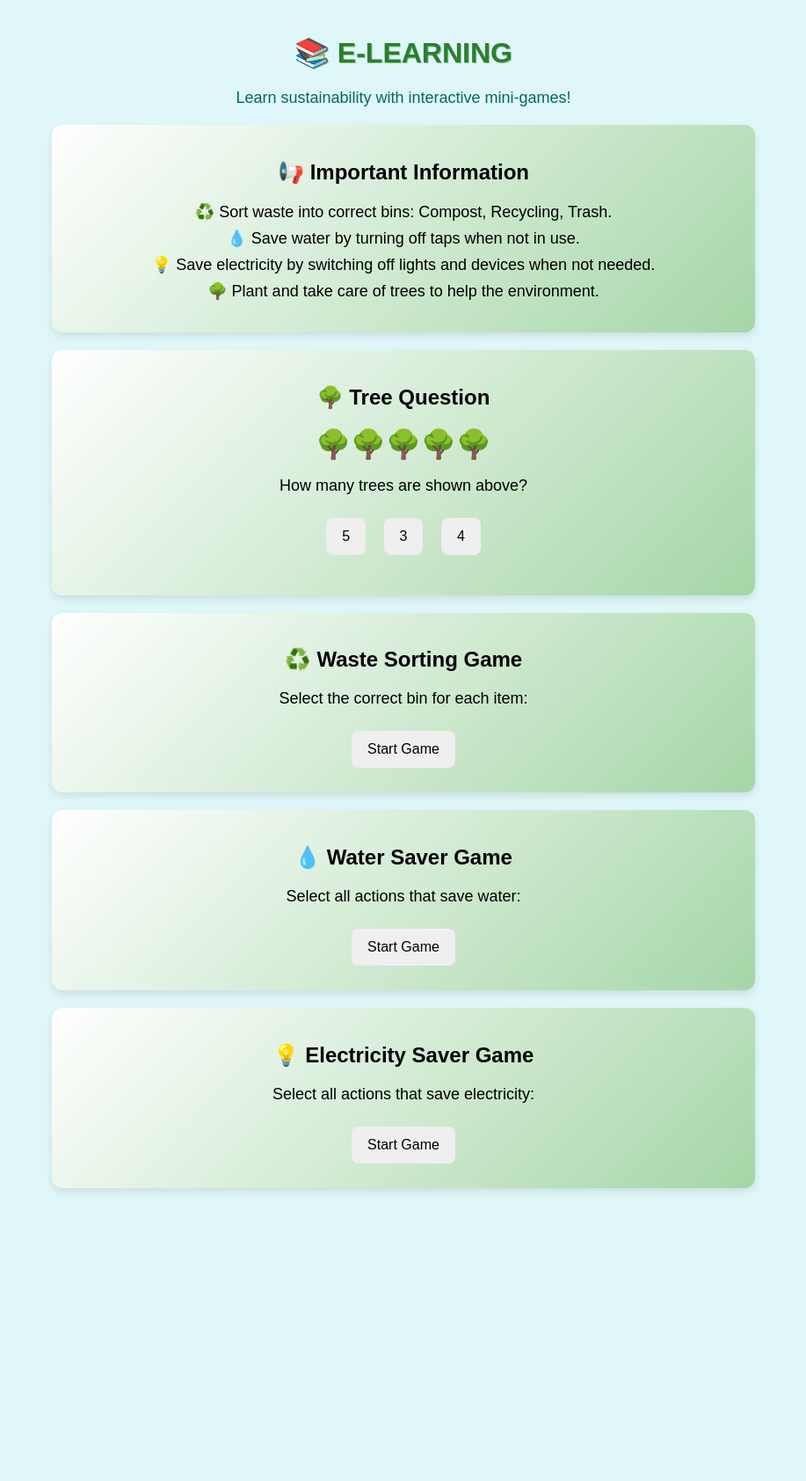
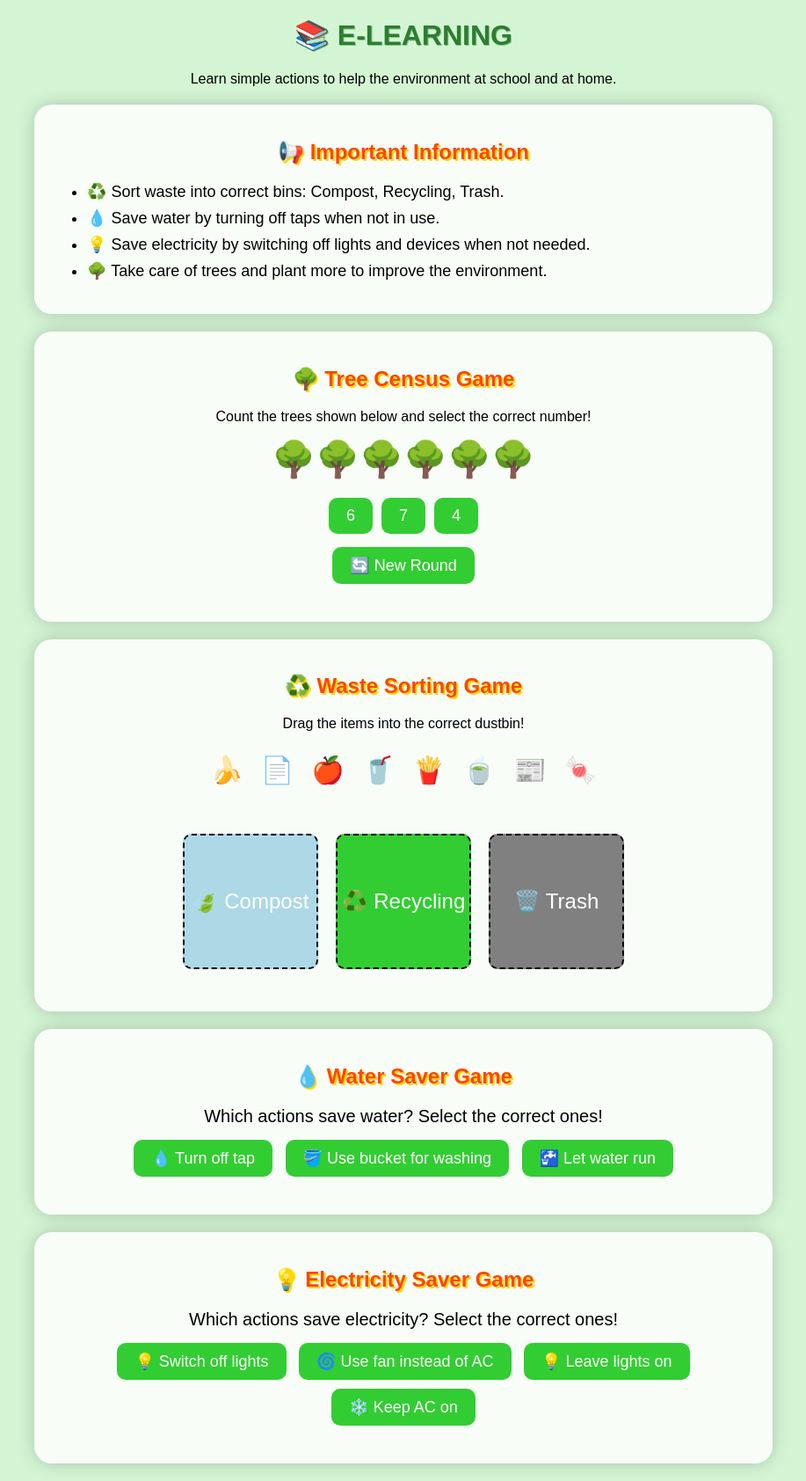
Before and after one commit to vishnuvardhanreddy-lgtm/vvrv, a plain HTML site: page index.html in a window 1280 px wide. Shown: the whole page at 88% size, without its empty margins (181-1098 px from the left). Before the commit the page ends 1391 px from the top, so only its background shows below. Drawn offline with Linux system fonts and the light colour scheme.

Commit message:
Updated index for day1

```diff
--- a/index.html
+++ b/index.html
@@ -9,174 +9,177 @@
       font-family: Arial, sans-serif;
       margin: 0;
       padding: 0;
-      background: #e0f7fa;
-      display: flex;
-      justify-content: center;
+      text-align: center;
+      overflow-x: hidden;
+      background: #d4f5d4;
+      position: relative;
   }
-    .container {
-      max-width: 800px;
-      width: 90%;
-      margin: 20px;
-      text-align: center;
-    }
-    h1 {
-      color: #2e7d32;
-      text-shadow: 1px 1px #81c784;
-    }
-    .section {
-      padding: 20px;
-      border-radius: 12px;
-      margin: 20px 0;
-      background: linear-gradient(135deg, #ffffff, #a5d6a7);
-      box-shadow: 0px 4px 8px rgba(0,0,0,0.1);
-    }
-    button {
-      padding: 12px 18px;
-      margin: 8px;
-      cursor: pointer;
-      border: none;
-      border-radius: 8px;
-      font-size: 16px;
-      transition: transform 0.2s;
-    }
-    button:hover {
-      transform: scale(1.1);
-    }
-    .game-box {
-      margin-top: 15px;
-      padding: 15px;
-      background: #f1f8e9;
-      border-radius: 8px;
-      display: none;
-    }
-    ul {
-      list-style: none;
-      padding-left: 0;
-    }
-    ul li {
-      margin: 8px 0;
-      font-size: 18px;
-    }
-    .trees {
-      font-size: 2rem;
-      margin: 15px 0;
-    }
-    .score {
-      font-weight: bold;
-      font-size: 18px;
-      margin-top: 10px;
-    }
+
+  h1 { color: #2e7d32; text-shadow: 1px 1px #81c784; }
+  h2 { color: #ff4500; text-shadow: 2px 2px #ffd700; }
+  .section { background: rgba(255,255,255,0.85); padding: 20px; border-radius: 20px; margin: 20px auto; max-width: 800px; box-shadow: 0 0 20px rgba(0,0,0,0.2); }
+  ul { text-align: left; font-size: 18px; }
+  ul li { margin: 8px 0; }
+  button { background: #32cd32; border: none; padding: 10px 20px; border-radius: 10px; cursor: pointer; font-size: 18px; color: white; transition: 0.2s; margin: 5px; }
+  button:hover { background: #2e8b57; }
+  .score { font-weight: bold; font-size: 18px; margin-top: 10px; }
+  #wasteGame { display:flex; justify-content: space-around; flex-wrap: wrap; margin-top: 15px; }
+  .draggables { display:flex; flex-wrap: wrap; justify-content: center; margin-bottom: 20px; }
+  .trashbins { display:flex; justify-content: space-around; flex-wrap: wrap; margin-top: 15px; }
+  .trashbin { width: 150px; height: 150px; border: 2px dashed #000; border-radius: 10px; display: flex; justify-content: center; align-items: center; font-size: 24px; margin: 10px; color: white; }
+  #compostBin { background-color: #ADD8E6; } /* light blue */
+  #recycleBin { background-color: #32CD32; } /* green */
+  #trashBin { background-color: #808080; } /* grey */
+  .draggable { font-size: 30px; cursor: grab; margin: 10px; }
+  .question { font-size: 20px; margin: 10px 0; }
+  #treeDisplay { font-size: 40px; margin: 15px 0; }
+  #treeButtons button { margin: 5px; }
   </style>
 </head>
 <body>
-  <div class="container">
+<div style="max-width:900px; width:100%; margin:auto;">
+  <h1>📚 E-LEARNING</h1>
+  <p>Learn simple actions to help the environment at school and at home.</p>
 
-    <h1>📚 E-LEARNING</h1>
-    <p style="font-size:18px; color:#00695c;">Learn sustainability with interactive mini-games!</p>
-
-    <!-- Important Information -->
+  <!-- Important Information Section -->
   <div class="section">
     <h2>📢 Important Information</h2>
     <ul>
       <li>♻️ Sort waste into correct bins: Compost, Recycling, Trash.</li>
       <li>💧 Save water by turning off taps when not in use.</li>
       <li>💡 Save electricity by switching off lights and devices when not needed.</li>
-        <li>🌳 Plant and take care of trees to help the environment.</li>
+      <li>🌳 Take care of trees and plant more to improve the environment.</li>
     </ul>
   </div>
 
-    <!-- Tree Question Section -->
+  <!-- Tree Census Game -->
   <div class="section">
-      <h2>🌳 Tree Question</h2>
-      <p class="trees">🌳🌳🌳🌳🌳</p>
-      <p style="font-size:18px;">How many trees are shown above?</p>
-      <button onclick="checkTrees(5)">5</button>
-      <button onclick="checkTrees(3)">3</button>
-      <button onclick="checkTrees(4)">4</button>
-      <p id="treeAnswer" class="score"></p>
+    <h2>🌳 Tree Census Game</h2>
+    <p>Count the trees shown below and select the correct number!</p>
+    <div id="treeDisplay"></div>
+    <div id="treeButtons"></div>
+    <button onclick="newTreeRound()" style="margin-top:10px;">🔄 New Round</button>
+    <p id="treeResult" class="score"></p>
   </div>
 
   <!-- Waste Sorting Game -->
   <div class="section">
     <h2>♻️ Waste Sorting Game</h2>
-      <p style="font-size:18px;">Select the correct bin for each item:</p>
-      <button onclick="startWasteGame()">Start Game</button>
-      <div id="wasteGame" class="game-box"></div>
+    <p>Drag the items into the correct dustbin!</p>
+    <div id="wasteGame">
+      <div class="draggables">
+        <div class="draggable" draggable="true" id="banana">🍌</div>
+        <div class="draggable" draggable="true" id="paper">📄</div>
+        <div class="draggable" draggable="true" id="appleCore">🍎</div>
+        <div class="draggable" draggable="true" id="plasticBottle">🥤</div>
+        <div class="draggable" draggable="true" id="chipBag">🍟</div>
+        <div class="draggable" draggable="true" id="teaBag">🍵</div>
+        <div class="draggable" draggable="true" id="newspaper">📰</div>
+        <div class="draggable" draggable="true" id="candyWrapper">🍬</div>
+      </div>
+      <div class="trashbins">
+        <div class="trashbin" id="compostBin">🍃 Compost</div>
+        <div class="trashbin" id="recycleBin">♻️ Recycling</div>
+        <div class="trashbin" id="trashBin">🗑️ Trash</div>
+      </div>
+    </div>
+    <p id="wasteResult" class="score"></p>
   </div>
 
   <!-- Water Saver Game -->
   <div class="section">
     <h2>💧 Water Saver Game</h2>
-      <p style="font-size:18px;">Select all actions that save water:</p>
-      <button onclick="startWaterGame()">Start Game</button>
-      <div id="waterGame" class="game-box"></div>
+    <p class="question">Which actions save water? Select the correct ones!</p>
+    <button onclick="checkWater('tap')">💧 Turn off tap</button>
+    <button onclick="checkWater('bucket')">🪣 Use bucket for washing</button>
+    <button onclick="checkWater('run')">🚰 Let water run</button>
+    <p id="waterResult" class="score"></p>
   </div>
 
   <!-- Electricity Saver Game -->
   <div class="section">
     <h2>💡 Electricity Saver Game</h2>
-      <p style="font-size:18px;">Select all actions that save electricity:</p>
-      <button onclick="startElectricityGame()">Start Game</button>
-      <div id="electricityGame" class="game-box"></div>
+    <p class="question">Which actions save electricity? Select the correct ones!</p>
+    <button onclick="checkElectricity('lights')">💡 Switch off lights</button>
+    <button onclick="checkElectricity('fan')">🌀 Use fan instead of AC</button>
+    <button onclick="checkElectricity('on')">💡 Leave lights on</button>
+    <button onclick="checkElectricity('ac')">❄️ Keep AC on</button>
+    <p id="electricityResult" class="score"></p>
   </div>
-
 </div>
 
 <script>
-    // Tree Question
-    function checkTrees(answer) {
-      const correct = 5;
-      const display = document.getElementById('treeAnswer');
-      if(answer === correct) {
-        display.textContent = '✅ Correct! There are 5 trees.';
-        display.style.color = 'green';
+// Tree Census Game
+let correctTreeCount = 0;
+function newTreeRound(){
+  const treeDisplay = document.getElementById('treeDisplay');
+  const treeButtons = document.getElementById('treeButtons');
+  const result = document.getElementById('treeResult');
+  result.textContent = '';
+  correctTreeCount = Math.floor(Math.random()*8)+3;
+  let trees = '';
+  for(let i=0;i<correctTreeCount;i++){ trees += '🌳'; }
+  treeDisplay.innerHTML = trees;
+  let choices = [correctTreeCount, correctTreeCount + (Math.floor(Math.random()*3)+1), correctTreeCount - (Math.floor(Math.random()*2)+1)];
+  choices = choices.filter(n=>n>0);
+  choices.sort(()=>Math.random()-0.5);
+  treeButtons.innerHTML = choices.map(num => `<button onclick="checkTreeCount(${num})">${num}</button>`).join('');
+}
+function checkTreeCount(ans){
+  let result = document.getElementById('treeResult');
+  if(ans===correctTreeCount){
+    result.textContent='✔️ Correct! Great counting!'; result.style.color='green';
   } else {
-        display.textContent = '❌ Try again!';
-        display.style.color = 'red';
+    result.textContent='❌ Incorrect. Try a new round!'; result.style.color='red';
+  }
+}
+newTreeRound();
+
+// Drag and Drop for Waste Sorting
+const draggables = document.querySelectorAll('.draggable');
+const bins = {
+  compostBin: ['banana','appleCore','teaBag'],
+  recycleBin: ['paper','plasticBottle','newspaper'],
+  trashBin: ['chipBag','candyWrapper']
+};
+
+draggables.forEach(item => {
+  item.addEventListener('dragstart', e => { e.dataTransfer.setData('text', e.target.id); });
+});
+for(const binId in bins){
+  const bin = document.getElementById(binId);
+  bin.addEventListener('dragover', e => e.preventDefault());
+  bin.addEventListener('drop', e => {
+    e.preventDefault();
+    const itemId = e.dataTransfer.getData('text');
+    const result = document.getElementById('wasteResult');
+    if(bins[binId].includes(itemId)){
+      result.textContent = '✅ Correct!'; result.style.color='green';
+    } else {
+      result.textContent = '❌ Incorrect! Try again.'; result.style.color='red';
+    }
+  });
+}
+
+// Water Saver Game
+function checkWater(action){
+  const result = document.getElementById('waterResult');
+  if(action==='tap' || action==='bucket'){
+    result.textContent='✅ Correct!'; result.style.color='green';
+  } else {
+    result.textContent='❌ Incorrect!'; result.style.color='red';
   }
 }
 
-    // Waste Sorting Game
-    function startWasteGame() {
-      const game = document.getElementById('wasteGame');
-      game.style.display = 'block';
-      game.innerHTML = `
-        <p>🍌 Banana peel:</p>
-        <button onclick="alert('✅ Correct! Compost it.')">🍃 Compost</button>
-        <button onclick="alert('❌ Try again!')">♻️ Recycling</button>
-        <button onclick="alert('❌ Try again!')">🗑️ Trash</button>
-        <p>📄 Paper:</p>
-        <button onclick="alert('❌ Try again!')">🍃 Compost</button>
-        <button onclick="alert('✅ Correct! Recycle it.')">♻️ Recycling</button>
-        <button onclick="alert('❌ Try again!')">🗑️ Trash</button>
-      `;
+// Electricity Saver Game
+function checkElectricity(action){
+  const result = document.getElementById('electricityResult');
+  if(action==='lights' || action==='fan'){
+    result.textContent='✅ Correct!'; result.style.color='green';
+  } else {
+    result.textContent='❌ Incorrect!'; result.style.color='red';
   }
-
-    // Water Saver Game
-    function startWaterGame() {
-      const game = document.getElementById('waterGame');
-      game.style.display = 'block';
-      game.innerHTML = `
-        <p>Actions:</p>
-        <button onclick="alert('✅ Correct! Turn off tap.')">💧 Turn off tap</button>
-        <button onclick="alert('✅ Correct! Use bucket.')">🪣 Use bucket for washing</button>
-        <button onclick="alert('❌ Try again!')">🚰 Let water run</button>
-      `;
-    }
-
-    // Electricity Saver Game
-    function startElectricityGame() {
-      const game = document.getElementById('electricityGame');
-      game.style.display = 'block';
-      game.innerHTML = `
-        <p>Actions:</p>
-        <button onclick="alert('✅ Correct! Switch off lights.')">💡 Switch off lights</button>
-        <button onclick="alert('✅ Correct! Use fan instead of AC.')">🌀 Use fan</button>
-        <button onclick="alert('❌ Try again!')">💡 Leave lights on</button>
-        <button onclick="alert('❌ Try again!')">❄️ Keep AC on</button>
-      `;
 }
 </script>
-
 </body>
 </html>
```
Lines whose indentation alone changed are shown as unchanged.
